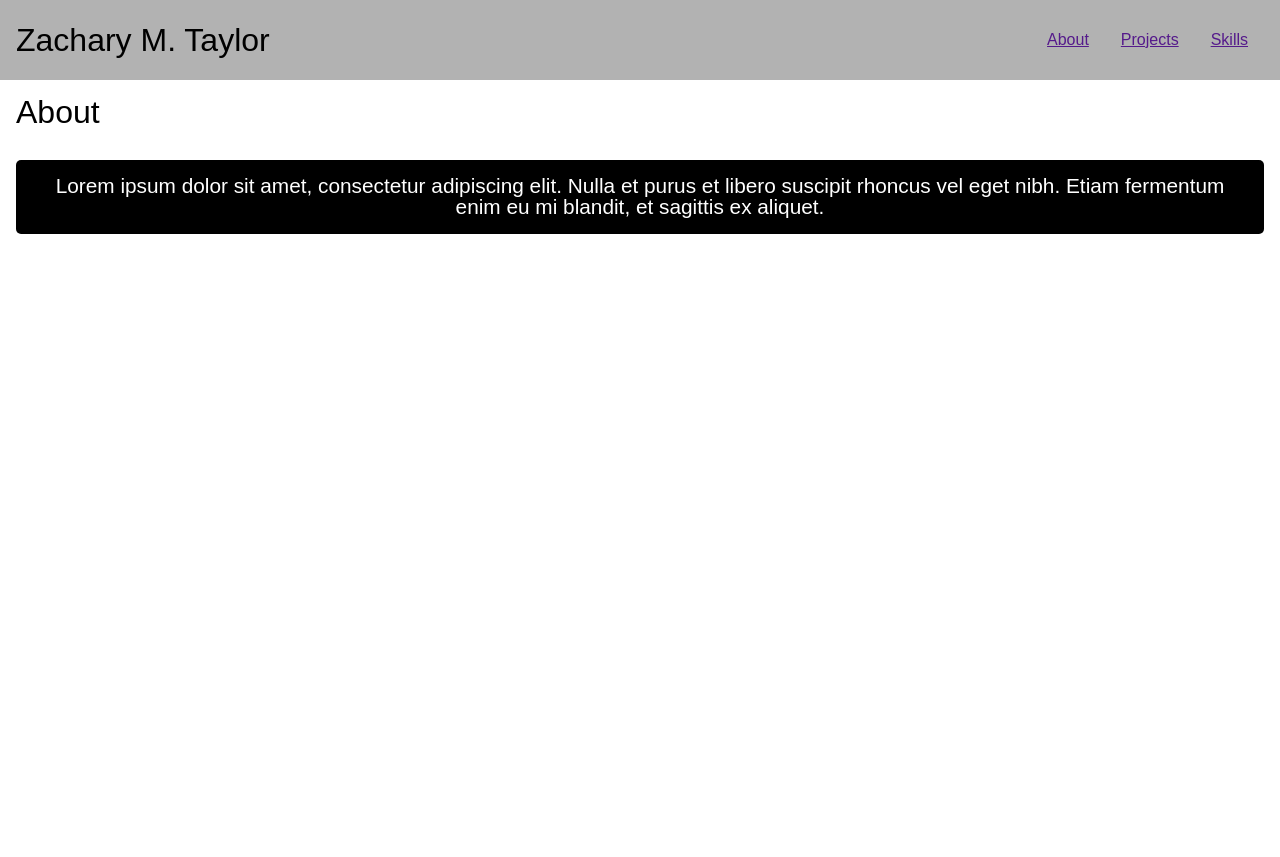
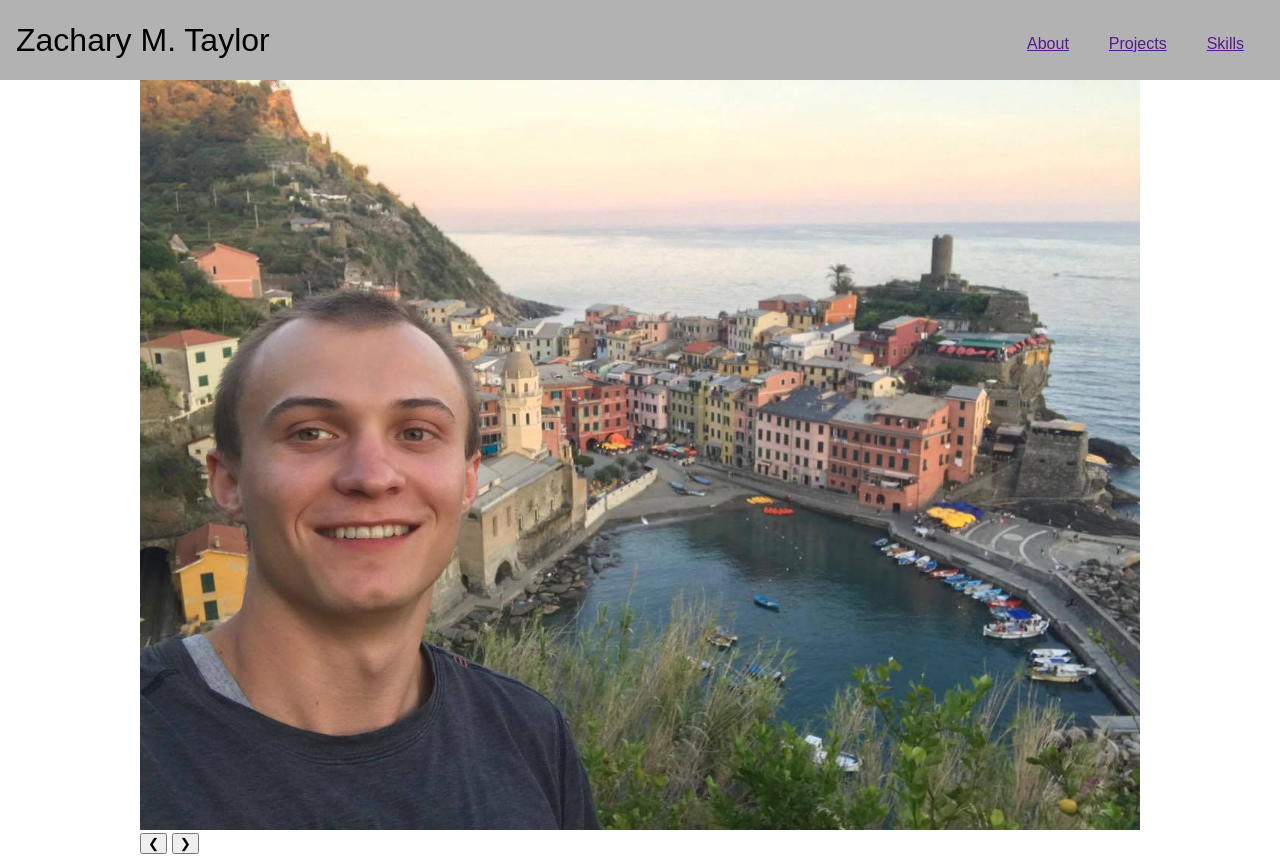
Before and after one commit to ztaylor2/portfolio, a plain HTML site: page index.html in a window 1280 px wide. Shown: the top 857 px of the page. Before the commit the page ends 800 px from the top, so only its background shows below. Drawn offline with nearby package versions, Linux system fonts and the light colour scheme.

Commit message:
basic photo slide working

```diff
--- a/index.html
+++ b/index.html
@@ -18,14 +18,24 @@
         <h1>Zachary M. Taylor</h1>
 
         <div class="fa fa-bars"></div>
-
-        <ul>
-          <li><a href="" id="skills">Skills</a></li>
-          <li><a href="" id="projects">Projects</a></li>
-          <li><a href="" id="about">About</a></li>
-        </ul>
+        <div class="navLinks">
+          <ul>
+            <li><a href="" id="skills">Skills</a></li>
+            <li><a href="" id="projects">Projects</a></li>
+            <li><a href="" id="about">About</a></li>
+          </ul>
+        </div>
       </nav>
     </header>
+
+    <aside id="carousel">
+      <img class="slide" id="1" src="me.jpg" style="width:100%" />
+      <img class="slide" id="2" src="pic6.png" style="width:100%" />
+      <img class="slide" id="3" src="pic5.jpeg" style="width:100%" />
+      <img class="slide" id="4" src="me4.jpg" style="width:100%" />
+      <button class="button-left">&#10094;</button>
+      <button class="button-right">&#10095;</button>
+    </aside>
 
     <main class="content">
       <section class="about">
--- a/scripts/app.js
+++ b/scripts/app.js
@@ -4,12 +4,43 @@ var websiteView = {};
 
 // drop down menu
 websiteView.dropdownMenu = function() {
-  // $('.fa').on('click', function() {
-  //   $('nav ul').slideToggle();
-  // });
-  // $('nav ul').hide();
+
+  $('.fa').on('click', function() {
+    $('.navLinks').slideToggle();
+  });
 };
 
+websiteView.carousel = function() {
+  // $('#carousel').css('background-image', 'url("../me.jpg")');
+
+  var index = 0;
+  var imgList = [$('#1'), $('#2'), $('#3'), $('#4')];
+
+  console.log(imgList);
+
+  $('.button-right').on('click', function() {
+    index++;
+    $('.slide').hide();
+    if(index === 4) {
+      index = 0;
+    }
+    imgList[index].show();
+
+  });
+
+
+  $('.button-left').on('click', function() {
+    index--;
+    $('.slide').hide();
+    if(index === -1) {
+      index = 3;
+    }
+    imgList[index].show();
+  });
+
+  $('.slide').hide();
+  imgList[index].show();
+};
 
 // set up nav bar
 websiteView.navigationTabs = function() {
@@ -31,4 +62,5 @@ websiteView.navigationTabs = function() {
 $(document).ready(function() {
   websiteView.navigationTabs();
   websiteView.dropdownMenu();
+  websiteView.carousel();
 });
--- a/style/base.css
+++ b/style/base.css
@@ -1,4 +1,14 @@
 body {
   width: 100%;
   font-family: sans-serif;
+  /*background-image: url("../me.jpg");*/
 }
+
+aside {
+  /*position: fixed;*/
+
+  max-width: 1000px;
+  height: 1000px;
+  margin: auto;
+  /*min-width: 50px;*/
+}
--- a/style/layout.css
+++ b/style/layout.css
@@ -21,16 +21,24 @@ nav h1 {
   font-size: 3em;
 }
 
-nav ul {
+.navLinks {
+  margin-top: 4em;
+  float: right;
   display: none;
-  display: inline-block;
-  float: right;
+
 }
 
-nav li {
+.navLinks li {
+  /*width: 100%;*/
   display: block;
-  font-size: 1em;
-  padding-top: 5em;
+  background-color: gray;
+  padding: 1.25em;
+  border-bottom: 1px solid white;
+}
+
+.navLinks ul {
+  width: 100%;
+  display: block;
 }
 
 @media screen and (min-width: 640px) {
@@ -38,16 +46,17 @@ nav li {
     display: none;
   }
 
-  nav ul {
+  .navLinks {
+    margin-top: 0em;
     display: inline-block;
     float: right;
-    margin-top: none;
   }
 
-  nav li {
+  .navLinks li {
+    background-color: rgba(0, 0, 0, 0);
     display: inline-block;
     float: right;
-    font-size: 1em;
-    padding: 1em;
+    padding: 1.25em;
+    border-bottom: 0px solid white;
   }
 }
--- a/style/modules.css
+++ b/style/modules.css
@@ -15,9 +15,12 @@
 }
 
 .content h3 {
-  text-align: center;
+  text-align: left;
+  text-indent: 2em;
   color: white;
+  font-family: serif;
   font-size: 1.3em;
+  line-height: 1.5em;
 }
 
 .content a {
```
Also changed, not shown: me.jpg (added), me2.jpg (added), me3.jpg (added), pic5.jpeg (added), 2 other files.
